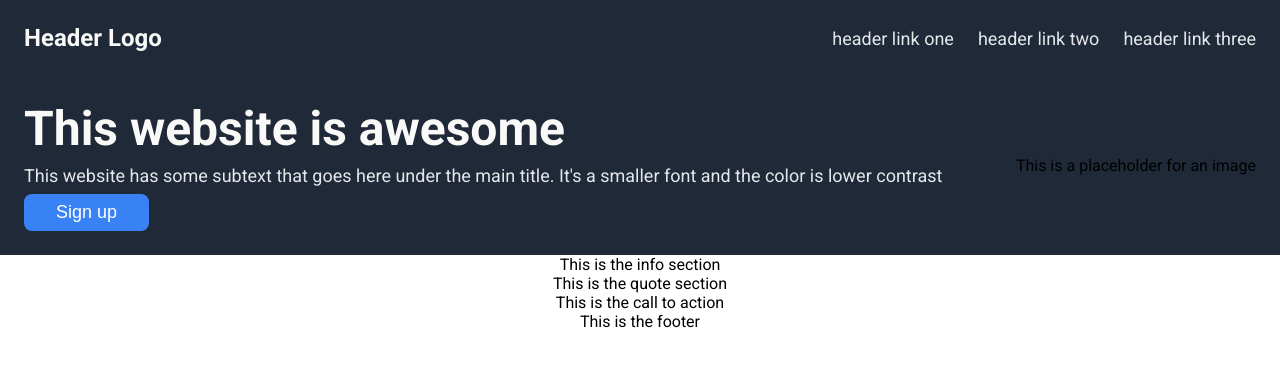
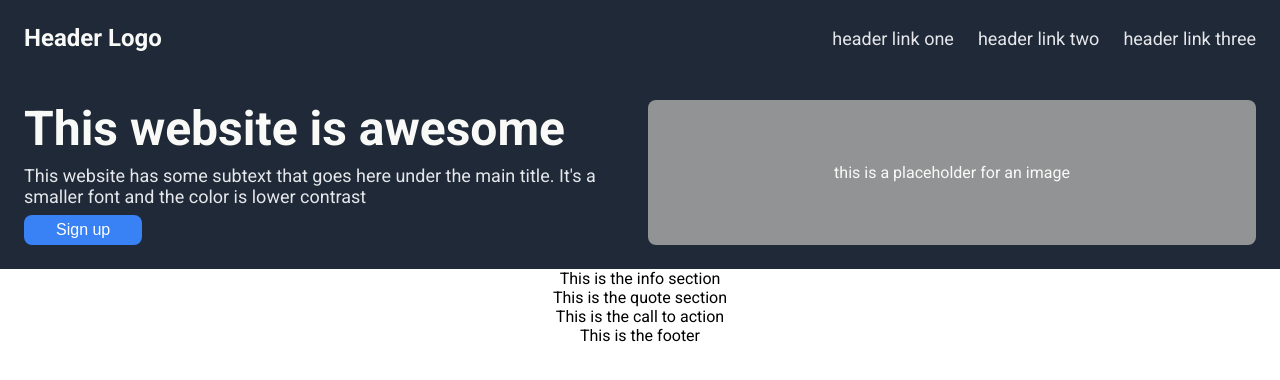
Before and after one commit to samtphillips/odin-landing-page, a plain HTML site: page index.html in a window 1280 px wide. Drawn offline with Linux system fonts and the light colour scheme.

Commit message:
Add placeholder for image in hero section, which is now complete

```diff
--- a/index.html
+++ b/index.html
@@ -21,7 +21,7 @@
 
     <div class="section-outer background-dark">
         <div class="hero-container">
-            <div>
+            <div class="hero-message">
                 <h1>This website is awesome</h1>
 
                 <p>
@@ -32,8 +32,8 @@
                 <button class="background-action">Sign up</button>
             </div>
 
-            <div class="hero-image">
-                This is a placeholder for an image
+            <div class="hero-image-container background-light">
+                <div class="hero-image">this is a placeholder for an image</div>
             </div>
         </div>
     </div>
--- a/style.css
+++ b/style.css
@@ -34,15 +34,20 @@ body {
     background-color: #3882F6;
 }
 
+.background-light {
+    background-color: #E5E7EB;
+}
+
 /* Button */
 
 button {
     cursor: pointer;
-    padding: 8px 32px;
+    padding: 6px 32px;
     border-radius: 8px;
     color: white;
     border: none;
-    font-size: 18px;
+    font-size: 16px;
+    margin: 0;
 }
 
 /* Header */
@@ -83,8 +88,13 @@ button {
 .hero-container {
     display: flex;
     justify-content: space-between;
-    align-items: center;
+    align-items: stretch;
     padding: 24px;
+    gap: 16px;
+}
+
+.hero-message {
+    flex-basis: 700px;
 }
 
 .hero-container h1 {
@@ -101,3 +111,17 @@ button {
     padding: 0;
     margin: 8px 0;
 }
+
+.hero-image-container {
+    background-color: #929394;
+    display: flex;
+    align-items: center;
+    justify-content: center;
+    flex-basis: 700px;
+    border-radius: 8px;
+}
+
+.hero-image {
+    color: #F9FAF8;
+    text-align: center;
+}
```
